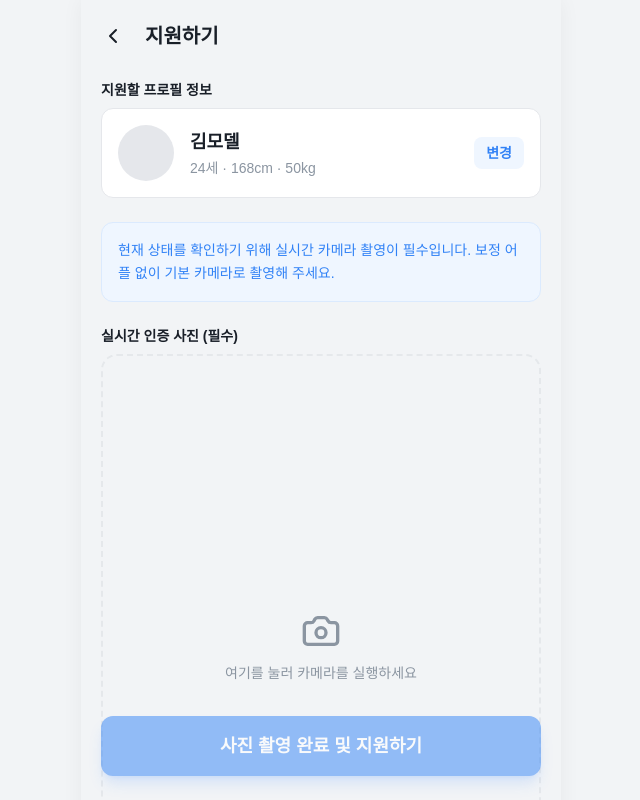
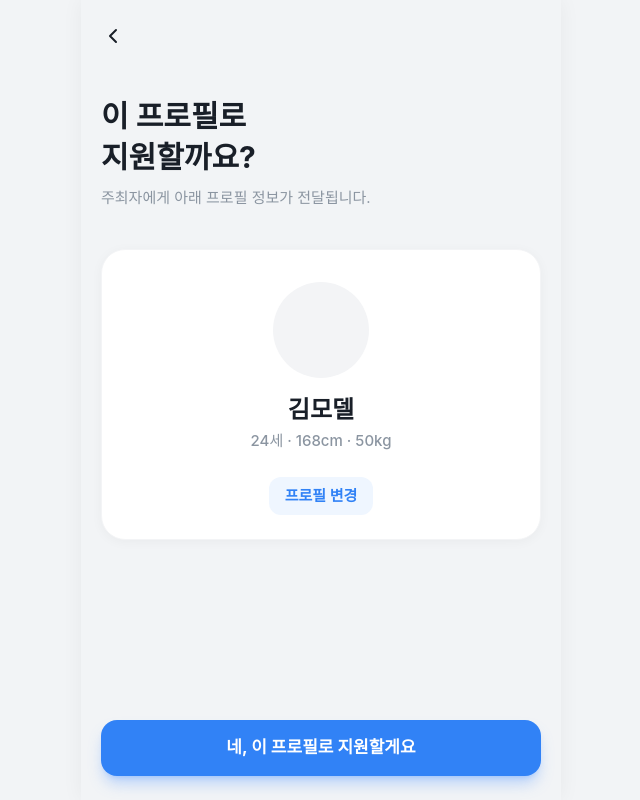
Before and after one commit to ss3172473-ctrl/1day-model-match, a Next.js app: page /jobs/1/apply in a window 1280 px wide. Shown: the top 800 px of the page, without its empty margins (319-959 px from the left). Built offline with nearby package versions, Linux system fonts and the light colour scheme.

Commit message:
Revamp UI/UX to Toss style (1 Thing 1 Page)

```diff
--- a/src/app/globals.css
+++ b/src/app/globals.css
@@ -14,14 +14,16 @@
   :root {
     --background: var(--color-toss-bg);
     --foreground: var(--color-toss-text);
+    --safe-area-bottom: env(safe-area-inset-bottom, 20px);
   }
 
   body {
     background-color: var(--background);
     color: var(--foreground);
-    font-family: Arial, Helvetica, sans-serif;
+    font-family: Pretendard, -apple-system, BlinkMacSystemFont, system-ui, Roboto, "Helvetica Neue", "Segoe UI", "Apple SD Gothic Neo", "Noto Sans KR", "Malgun Gothic", "Apple Color Emoji", "Segoe UI Emoji", "Segoe UI Symbol", sans-serif;
     -webkit-font-smoothing: antialiased;
     -moz-osx-font-smoothing: grayscale;
+    -webkit-tap-highlight-color: transparent;
   }
 }
 
--- /dev/null
+++ b/src/app/jobs/[id]/apply/camera/page.tsx
@@ -0,0 +1,65 @@
+'use client';
+
+import { useState } from 'react';
+import { useRouter } from 'next/navigation';
+import { ChevronLeft } from 'lucide-react';
+import { Button } from '@/components/ui/Button';
+import { LiveCameraInput } from '@/components/ui/LiveCameraInput';
+
+export default function CameraPage() {
+  const router = useRouter();
+  const [photo, setPhoto] = useState<File | null>(null);
+
+  const handleSubmit = (e: React.FormEvent) => {
+    e.preventDefault();
+    if (!photo) {
+      alert('실시간 카메라 사진 인증이 필수입니다.');
+      return;
+    }
+    // TODO: Upload photo to Supabase storage, insert application record
+    alert('사진이 성공적으로 전송되어 지원이 완료되었습니다!');
+    router.replace('/jobs');
+  };
+
+  return (
+    <div className="flex flex-col min-h-screen bg-black">
+      <div className="sticky top-0 bg-transparent z-10 px-5 py-4 flex items-center justify-between gap-3">
+        <button onClick={() => router.back()} className="p-2 -ml-2 rounded-full bg-black/50 text-white backdrop-blur-sm">
+          <ChevronLeft size={24} />
+        </button>
+      </div>
+
+      <div className="flex-1 px-5 flex flex-col pt-4 pb-32">
+        <div className="mb-6">
+          <h1 className="text-2xl font-bold text-white mb-2 leading-snug">
+            현장 인증을 위해 <br/>사진을 찍어주세요
+          </h1>
+          <p className="text-[15px] text-gray-400">보정 어플 없이 기본 카메라로 촬영됩니다.</p>
+        </div>
+
+        <form onSubmit={handleSubmit} className="flex flex-col flex-1 justify-center relative">
+          <div className="bg-white/10 rounded-3xl p-1 backdrop-blur-md overflow-hidden">
+             <LiveCameraInput
+              label=""
+              onImageCaptured={(file) => setPhoto(file)}
+            />
+          </div>
+
+          <div className="fixed bottom-6 w-full max-w-[480px] left-1/2 -translate-x-1/2 px-5 pb-[env(safe-area-inset-bottom)] pointer-events-none">
+            <div className="pointer-events-auto">
+              <Button
+                type="submit"
+                size="lg"
+                fullWidth
+                className="shadow-lg shadow-blue-500/30 text-lg"
+                disabled={!photo}
+              >
+                촬영 완료 및 지원하기
+              </Button>
+            </div>
+          </div>
+        </form>
+      </div>
+    </div>
+  );
+}
--- a/src/app/jobs/[id]/apply/page.tsx
+++ b/src/app/jobs/[id]/apply/page.tsx
@@ -1,71 +1,56 @@
 'use client';
 
-import { useState } from 'react';
 import { useRouter } from 'next/navigation';
+import { ChevronLeft } from 'lucide-react';
 import { Button } from '@/components/ui/Button';
-import { LiveCameraInput } from '@/components/ui/LiveCameraInput';
-import { ChevronLeft } from 'lucide-react';
 
 export default function ApplyPage() {
   const router = useRouter();
-  const [photo, setPhoto] = useState<File | null>(null);
 
-  const handleSubmit = (e: React.FormEvent) => {
+  const handleNextStep = (e: React.FormEvent) => {
     e.preventDefault();
-    if (!photo) {
-      alert('실시간 카메라 사진 인증이 필수입니다.');
-      return;
-    }
-    // TODO: Upload photo to Supabase storage, insert application record
-    alert('지원이 완료되었습니다!');
-    router.push('/jobs');
+    // Move to camera step
+    router.push(window.location.pathname + '/camera');
   };
 
   return (
     <div className="flex flex-col min-h-screen bg-[var(--color-toss-bg)]">
-      <div className="sticky top-0 bg-[var(--color-toss-bg)] z-10 px-5 py-4 flex items-center gap-3">
+      <div className="sticky top-0 bg-[var(--color-toss-bg)] z-10 px-5 py-4 flex items-center justify-between gap-3">
         <button onClick={() => router.back()} className="p-2 -ml-2 rounded-full hover:bg-gray-200">
           <ChevronLeft size={24} />
         </button>
-        <h1 className="text-xl font-bold text-[var(--color-toss-text)]">지원하기</h1>
       </div>
 
-      <div className="flex-1 px-5 py-2 pb-24">
-        <form onSubmit={handleSubmit} className="flex flex-col gap-6">
-
-          <div className="flex flex-col gap-2">
-            <span className="text-sm font-semibold text-[var(--color-toss-text)]">지원할 프로필 정보</span>
-            <div className="bg-white p-4 rounded-xl border border-gray-200 flex items-center gap-4">
-              <div className="w-14 h-14 bg-gray-200 rounded-full overflow-hidden flex-shrink-0" />
-              <div className="flex-1">
-                <h3 className="font-bold text-[var(--color-toss-text)] text-lg">김모델</h3>
-                <p className="text-sm text-[var(--color-toss-text-sec)] mt-0.5">24세 · 168cm · 50kg</p>
-              </div>
-              <button type="button" className="text-sm font-bold text-[var(--color-toss-blue)] px-3 py-1.5 bg-blue-50 rounded-lg hover:bg-blue-100 transition-colors">
-                변경
-              </button>
-            </div>
+      <div className="flex-1 px-5 py-6 pb-32 flex flex-col justify-between">
+        <div className="flex flex-col gap-6">
+          <div className="mb-4">
+            <h1 className="text-3xl font-bold text-[var(--color-toss-text)] leading-snug mb-2">
+              이 프로필로 <br/>지원할까요?
+            </h1>
+            <p className="text-[15px] text-[var(--color-toss-text-sec)]">주최자에게 아래 프로필 정보가 전달됩니다.</p>
           </div>
 
-          <div className="bg-blue-50 border border-blue-100 p-4 rounded-xl">
-            <p className="text-sm text-[var(--color-toss-blue)] font-medium leading-relaxed">
-              현재 상태를 확인하기 위해 실시간 카메라 촬영이 필수입니다.
-              보정 어플 없이 기본 카메라로 촬영해 주세요.
-            </p>
+          <div className="bg-white p-6 rounded-[24px] shadow-[0_2px_12px_rgba(0,0,0,0.04)] border border-gray-100 flex flex-col items-center gap-4">
+            <div className="w-24 h-24 bg-gray-100 rounded-full overflow-hidden shrink-0 mt-2" />
+            <div className="text-center">
+              <h3 className="font-bold text-[var(--color-toss-text)] text-2xl">김모델</h3>
+              <p className="text-[15px] font-medium text-[var(--color-toss-text-sec)] mt-1">24세 · 168cm · 50kg</p>
+            </div>
+            <button type="button" className="mt-2 text-[15px] font-bold text-[var(--color-toss-blue)] px-4 py-2 bg-blue-50 rounded-xl hover:bg-blue-100 transition-colors">
+              프로필 변경
+            </button>
           </div>
-          <LiveCameraInput
-            label="실시간 인증 사진 (필수)"
-            onImageCaptured={(file) => setPhoto(file)}
-          />
+        </div>
 
-          <div className="fixed bottom-6 w-full max-w-[480px] left-1/2 -translate-x-1/2 px-5 pb-[env(safe-area-inset-bottom)] pointer-events-none">
-            <div className="pointer-events-auto">
-              <Button type="submit" size="lg" fullWidth className="shadow-lg shadow-blue-500/30" disabled={!photo}>
-                사진 촬영 완료 및 지원하기
+        <div className="fixed bottom-6 w-full max-w-[480px] left-1/2 -translate-x-1/2 px-5 pb-[env(safe-area-inset-bottom)] pointer-events-none">
+          <div className="pointer-events-auto">
+            <form onSubmit={handleNextStep}>
+              <Button type="submit" size="lg" fullWidth className="shadow-lg shadow-blue-500/30">
+                네, 이 프로필로 지원할게요
               </Button>
-            </div>
+            </form>
           </div>
-        </form>
+        </div>
       </div>
     </div>
   );
--- a/src/components/ui/Button.tsx
+++ b/src/components/ui/Button.tsx
@@ -13,19 +13,19 @@ export function Button({
   fullWidth = false,
   ...props
 }: ButtonProps) {
-  const baseStyles = 'inline-flex items-center justify-center font-semibold rounded-xl transition-colors disabled:opacity-50 disabled:cursor-not-allowed';
-
+  const baseStyles = "inline-flex items-center justify-center rounded-2xl font-bold transition-all duration-200 active:scale-[0.98] disabled:opacity-50 disabled:pointer-events-none";
   const variants = {
-    primary: 'bg-[var(--color-toss-blue)] text-white hover:opacity-90',
-    secondary: 'bg-[var(--color-toss-bg)] text-[var(--color-toss-text)] hover:bg-gray-200',
+    primary: "bg-[var(--color-toss-blue)] text-white hover:bg-blue-600 shadow-[0_8px_16px_-4px_rgba(49,130,246,0.3)]",
+    secondary: "bg-blue-50 text-[var(--color-toss-blue)] hover:bg-blue-100",
     danger: 'bg-[var(--color-toss-danger)] text-white hover:opacity-90',
-    ghost: 'bg-transparent text-[var(--color-toss-text-sec)] hover:bg-[var(--color-toss-bg)]'
+    outline: "border border-gray-200 bg-white text-[var(--color-toss-text)] hover:bg-gray-50",
+    ghost: "bg-transparent text-[var(--color-toss-text-sec)] hover:bg-gray-100"
   };
 
   const sizes = {
-    sm: 'px-3 py-1.5 text-sm',
-    md: 'px-4 py-3 text-base',
-    lg: 'px-6 py-4 text-lg'
+    sm: "h-9 px-4 text-sm rounded-xl",
+    md: "h-12 px-6 text-[15px]",
+    lg: "h-14 px-8 text-[17px]"
   };
 
   const widthClass = fullWidth ? 'w-full' : '';
--- a/src/components/ui/Card.tsx
+++ b/src/components/ui/Card.tsx
@@ -7,10 +7,11 @@ interface CardProps extends React.HTMLAttributes<HTMLDivElement> {
 export function Card({ className = '', children, ...props }: CardProps) {
   return (
     <div
-      className={`bg-[var(--color-toss-card)] rounded-2xl p-5 shadow-[0_2px_10px_rgba(0,0,0,0.04)] border border-[var(--color-toss-border)] ${className}`}
+      className={`bg-[var(--color-toss-card)] rounded-[24px] shadow-[0_2px_12px_rgba(0,0,0,0.04)] border border-gray-100/50 overflow-hidden ${className}`}
       {...props}
     >
-      {children}
-    </div>
-  );
+      <div className="p-6">
+        {children}
+      </div>
+    </div>);
 }
```
Also changed, not shown: src/app/jobs/[id]/page.tsx (+15 -30 lines), src/app/jobs/page.tsx (+20 -20 lines), src/app/page.tsx (+51 -52 lines), 1 other file (tests, documents, lock files or other folders).
